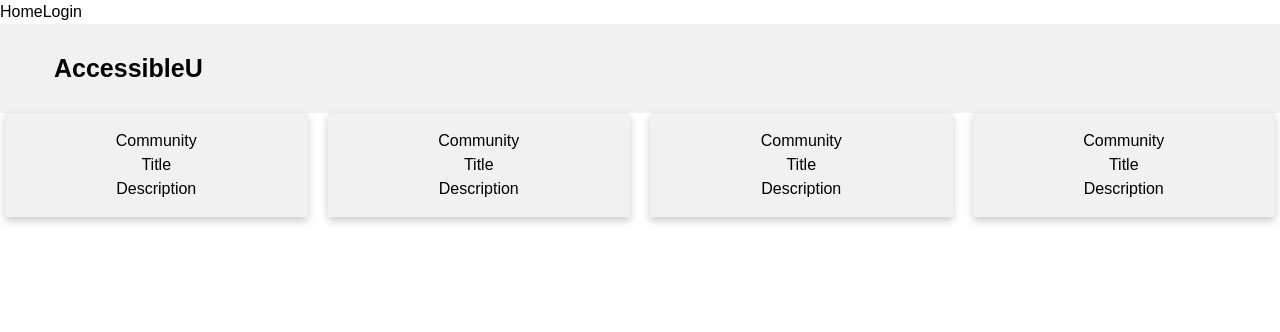
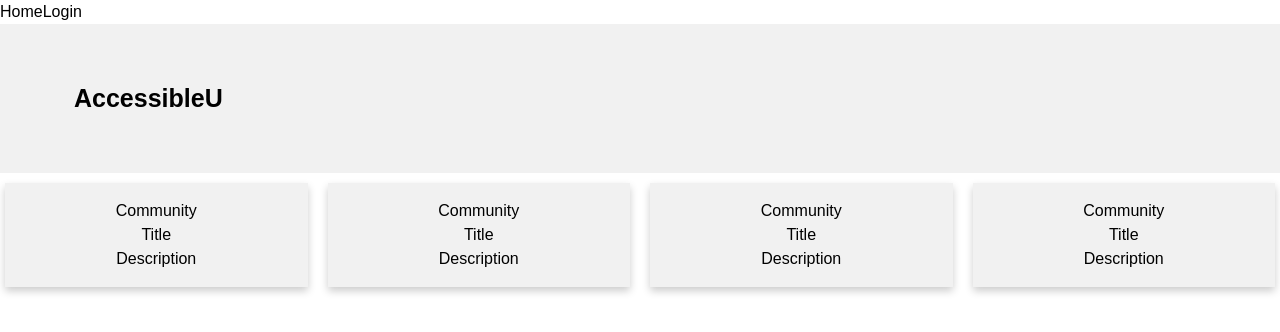
Before and after one commit to MichaelCut24/Wicked-Lieutenants-Work-Space, a React (Create React App) app in the folder accessibleu/: page / in a window 1280 px wide. Shown: the top 332 px of the page. Built offline with nearby package versions, Linux system fonts and the light colour scheme.

Commit message:
Updated home.css

```diff
--- a/accessibleu/src/pages/Home.css
+++ b/accessibleu/src/pages/Home.css
@@ -3,7 +3,7 @@
 .header {
 overflow: hidden;
 background-color: #f1f1f1;
-padding: 20px 10px;
+padding: 50px 30px;
 }
 
 .header a {
@@ -40,7 +40,7 @@ font-family: Arial, Helvetica, sans-serif;
 .column {
 float: left;
 width: 25%;
-padding: 0 10px;
+padding: 10px 10px;
 }
 
 /* Remove extra left and right margins, due to padding */
```
